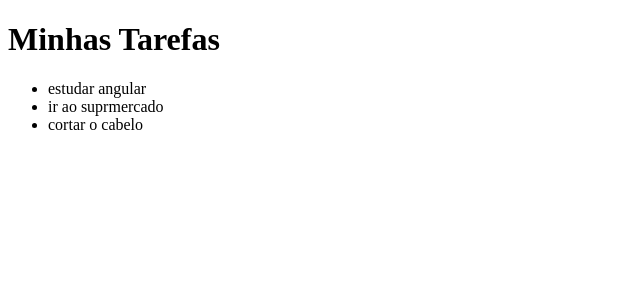
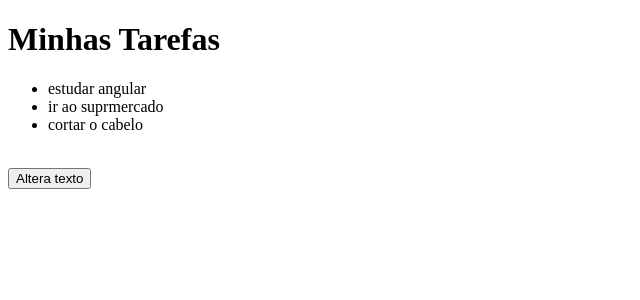
Before and after one commit to leosouza-dev/todo-angular, an Angular app: page / in a window 1280 px wide. Shown: the top 300 px of the page, without its empty margins (0-640 px from the left). Built offline with nearby package versions, Linux system fonts and the light colour scheme.

Commit message:
exemplo básico chamando um método com o click

```diff
--- a/src/app/app.component.html
+++ b/src/app/app.component.html
@@ -3,3 +3,6 @@
 <ul>
   <li *ngFor="let todo of todos">{{todo}}</li>
 </ul>
+
+<br>
+<button (click)="AlteraTexto()">Altera texto</button>
--- a/src/app/app.component.ts
+++ b/src/app/app.component.ts
@@ -15,4 +15,8 @@ export class AppComponent {
     this.todos.push("ir ao suprmercado");
     this.todos.push("cortar o cabelo");
   }
+
+  public AlteraTexto(){
+    this.title = "Teste";
+  }
 }
```
